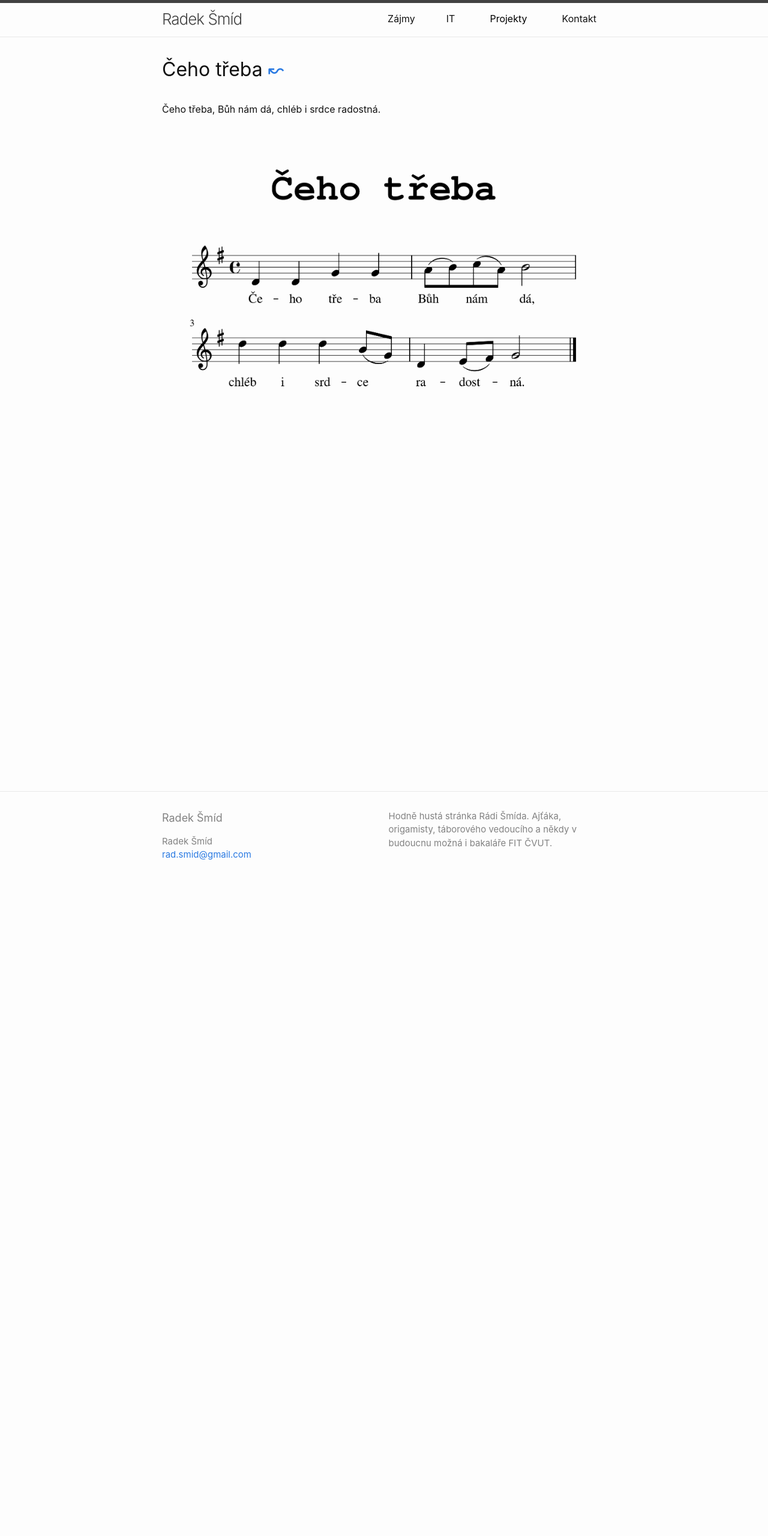
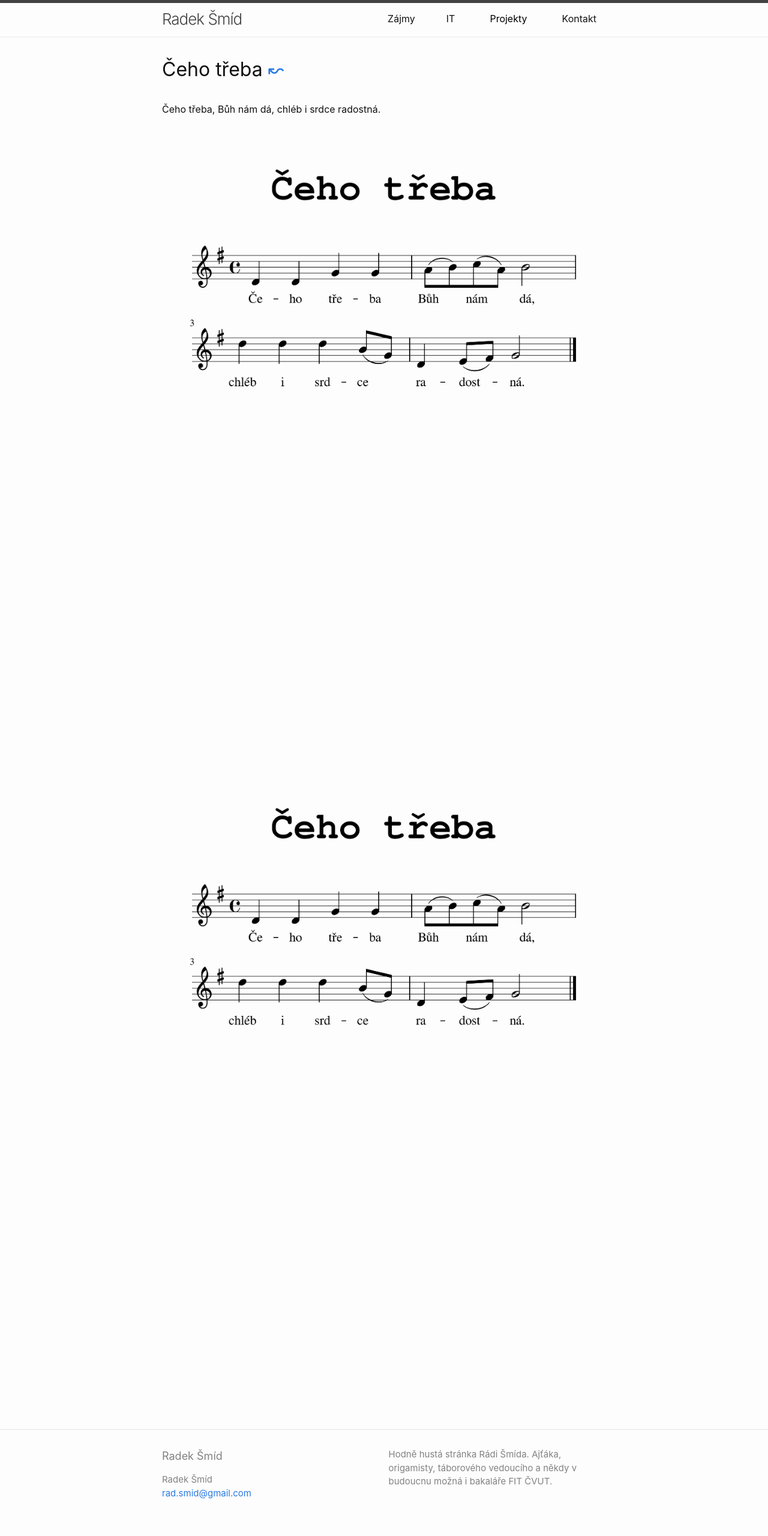
Before and after one commit to Smidra/rada.smid.io-site, a Jekyll site: the page built from jidlo/ceho_treba/ceho_treba.md, in a window 1280 px wide. Shown: the whole page at 60% size. Built offline with Jekyll 4.4.1, drawn with Linux system fonts in a browser that asks for light colours; before the commit the page ends 1497 px from its top, so only the background shows below that.

Commit message:
better sctructure?

```diff
--- a/_layouts/pisen.html
+++ b/_layouts/pisen.html
@@ -11,6 +11,7 @@ layout: default
 
   <div class="post-content e-content" itemprop="articleBody">
     {{ content }}
+    <p><img src="{{ page.obrazek }}" alt="{{ page.title | escape }}" class="img-responsive" /></p>
   </div>
 
   <a class="u-url" href="{{ page.url | relative_url }}" hidden></a>
--- a/jidlo/ceho_treba/ceho_treba.md
+++ b/jidlo/ceho_treba/ceho_treba.md
@@ -2,6 +2,7 @@
 layout: pisen
 title: Čeho třeba
 razeni: ceho treba
+obrazek: ceho_treba.png
 ---
 
 Čeho třeba, Bůh nám dá, chléb i srdce radostná.
```
